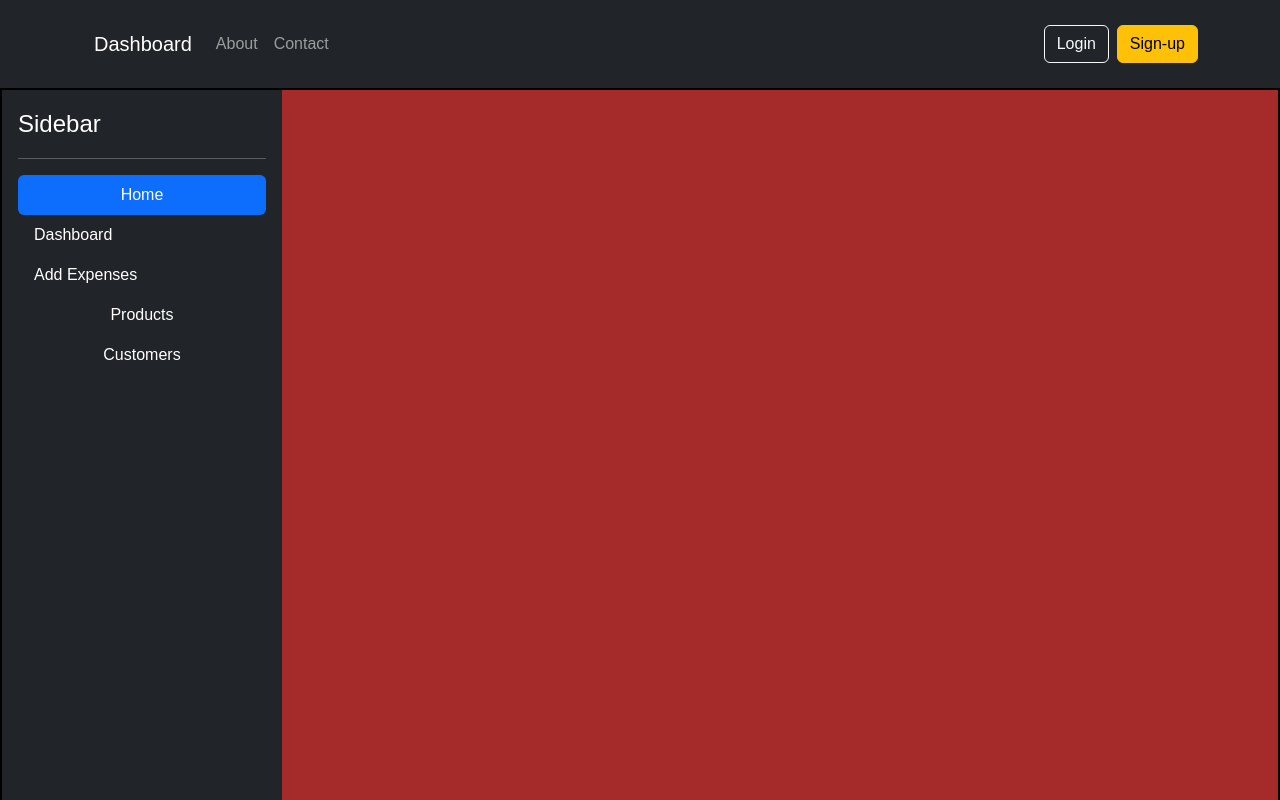
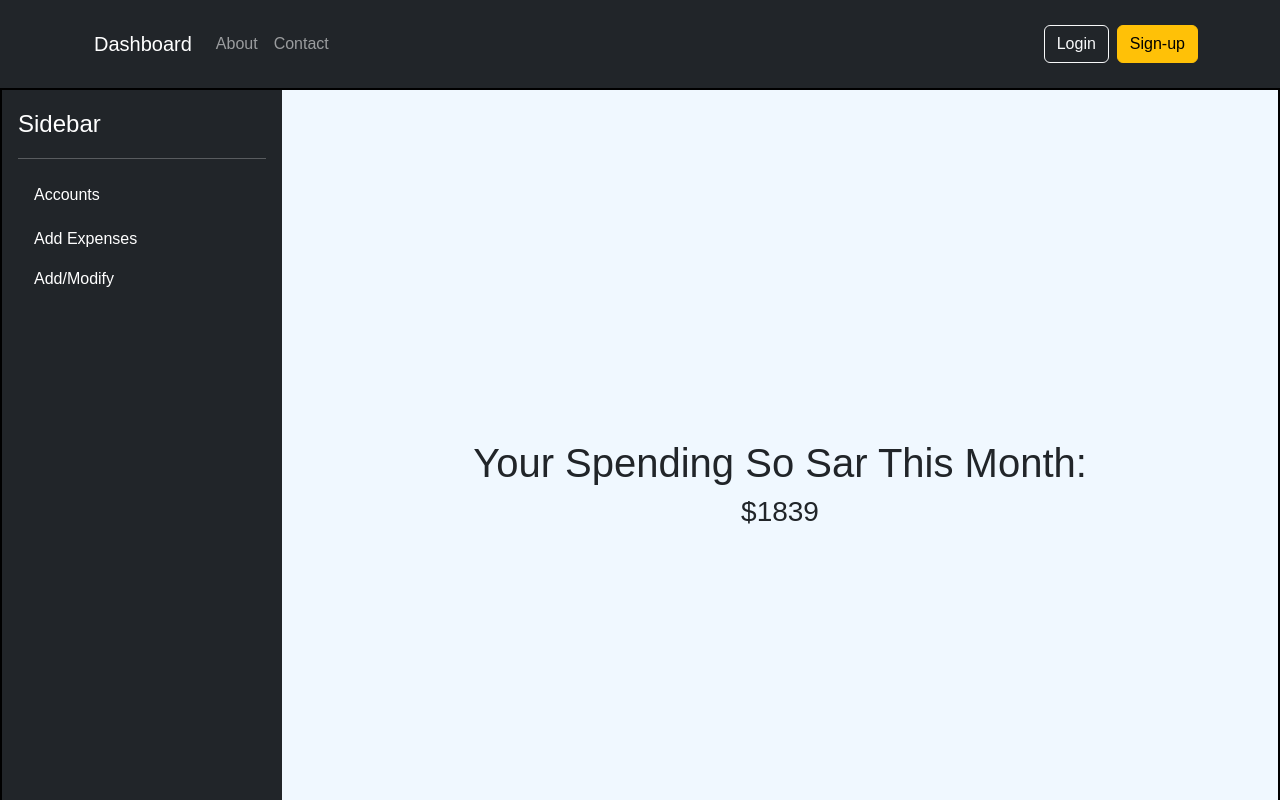
Before and after one commit to hoodadfarhad/BudgetApp, a React (Create React App) app: page / in a window 1280 px wide. Built offline with nearby package versions, Linux system fonts and the light colour scheme.

Commit message:
Modifying Sidebar, Adding components for Sidebar, Adding Input form for new cards

```diff
--- a/public/index.html
+++ b/public/index.html
@@ -44,5 +44,10 @@
       To begin the development, run `npm start` or `yarn start`.
       To create a production bundle, use `npm run build` or `yarn build`.
     -->
+    <script
+      src="https://cdn.jsdelivr.net/npm/bootstrap@5.3.3/dist/js/bootstrap.bundle.min.js"
+      integrity="sha384-YvpcrYf0tY3lHB60NNkmXc5s9fDVZLESaAA55NDzOxhy9GkcIdslK1eN7N6jIeHz"
+      crossorigin="anonymous"
+    ></script>
   </body>
 </html>
--- a/src/App.js
+++ b/src/App.js
@@ -9,7 +9,7 @@ export default function App() {
   return (
     <div>
       <Routes>
-        <Route path="/hey" element={<Route2 />} />
+        <Route path="/about" element={<Route2 />} />
         <Route path="/" element={<StartingPage />} />
       </Routes>
     </div>
--- /dev/null
+++ b/src/components/AddNewCard.jsx
@@ -0,0 +1,20 @@
+import React from "react";
+
+function AddNewCard(prop) {
+  return (
+    <div>
+      <li>
+        <a
+          class="link-body-emphasis d-inline-flex nav-link text-white rounded"
+          onClick={() => {
+            prop.cardSelector(3);
+          }}
+        >
+          Add new
+        </a>
+      </li>
+    </div>
+  );
+}
+
+export default AddNewCard;
--- /dev/null
+++ b/src/components/AllAccounts.jsx
@@ -0,0 +1,12 @@
+import React from "react";
+
+function AllAccounts(prop) {
+  return (
+    <div className="allAcc">
+      <h1>Your Spending So Sar This Month:</h1>
+      <h3>$1839</h3>
+    </div>
+  );
+}
+
+export default AllAccounts;
--- /dev/null
+++ b/src/components/Cards.jsx
@@ -0,0 +1,44 @@
+import React from "react";
+import ExistingCard from "./ExistingCard";
+import AddNewCard from "./AddNewCard";
+
+// to populate the arrays of cards - this will be moved to Node later
+
+const cardArr = [];
+
+function CardMaker(name, balance, bank) {
+  this.accountName = name;
+  this.accountBalance = balance;
+  this.bankName = bank;
+}
+
+cardArr.push(new CardMaker("Saving", 4300, "TD"));
+cardArr.push(new CardMaker("Chequing", 7100, "RBC"));
+cardArr.push(new CardMaker("GIC", 5000, "CIBC"));
+
+console.log(cardArr);
+
+// up to here
+
+function Cards(prop) {
+  return (
+    <div>
+      <AddNewCard cardSelector={prop.cardSelector} />
+
+      {cardArr.map((inp, idx) => {
+        return (
+          <ExistingCard
+            name={inp.accountName}
+            bank={inp.bankName}
+            balance={inp.accountBalance}
+            id={idx}
+            key={idx}
+            cardsSelector={prop.cardSelector}
+          />
+        );
+      })}
+    </div>
+  );
+}
+
+export default Cards;
--- /dev/null
+++ b/src/components/ExistingCard.jsx
@@ -0,0 +1,18 @@
+import React from "react";
+
+function ExistingCard(prop) {
+  return (
+    <li>
+      <a
+        class="link-body-emphasis d-inline-flex nav-link text-white rounded"
+        onClick={() => {
+          prop.cardsSelector(4);
+        }}
+      >
+        {prop.bank + " " + prop.name}
+      </a>
+    </li>
+  );
+}
+
+export default ExistingCard;
--- a/src/components/Header.jsx
+++ b/src/components/Header.jsx
@@ -13,7 +13,7 @@ function Header(prop) {
                   Dashboard
                 </Link>
                 <div className="navbar-nav">
-                  <Link to="/" className="nav-link">
+                  <Link to="/about" className="nav-link">
                     About
                   </Link>
                   <Link to="/about" className="nav-link">
--- /dev/null
+++ b/src/components/NewCardPanel.jsx
@@ -0,0 +1,48 @@
+import React from "react";
+
+function NewCardPanel(prop) {
+  return (
+    <div className="newCardInput">
+      <form className="form-width">
+        <div className="mb-3">
+          <label for="exampleFormControlInput1" className="form-label">
+            Account Name:
+          </label>
+          <input
+            type="email"
+            className="form-control"
+            id="exampleFormControlInput1"
+            placeholder="Example: Saving"
+          />
+
+          <label for="exampleFormControlInput1" className="form-label">
+            Bank Name:
+          </label>
+          <input
+            type="email"
+            className="form-control"
+            id="exampleFormControlInput1"
+            placeholder="Example: TD"
+          />
+
+          <label for="exampleFormControlInput1" className="form-label">
+            Balance:
+          </label>
+          <input
+            type="email"
+            className="form-control"
+            id="exampleFormControlInput1"
+            placeholder="Example: 1000.00"
+          />
+        </div>
+        <div class="col-auto">
+          <button type="submit" class="btn btn-primary mb-3">
+            Add Account
+          </button>
+        </div>
+      </form>
+    </div>
+  );
+}
+
+export default NewCardPanel;
--- a/src/components/RouterTest.jsx
+++ b/src/components/RouterTest.jsx
@@ -1,9 +1,11 @@
 import React from "react";
 import { Link } from "react-router-dom";
+import Header from "./Header";
 
 function Route2(prop) {
   return (
     <div>
+      <Header />
       <h1>SALAM BITCH</h1>
     </div>
   );
--- a/src/components/Sidebar.jsx
+++ b/src/components/Sidebar.jsx
@@ -1,4 +1,5 @@
 import React from "react";
+import Cards from "./Cards";
 import { Link } from "react-router-dom";
 
 function Sidebar(prop) {
@@ -8,17 +9,22 @@ function Sidebar(prop) {
       style={{ width: "280px" }}
     >
       <Link
-        to="/hey"
+        to="/"
         className="d-flex align-items-center mb-3 mb-md-0 me-md-auto text-white text-decoration-none"
       >
         <span className="fs-4">Sidebar</span>
       </Link>
       <hr />
       <ul className="nav nav-pills flex-column mb-auto">
-        <li className="nav-item">
-          <Link to="/hey" className="nav-link active" aria-current="page">
-            Home
-          </Link>
+        <li class="mb-1">
+          <button
+            class="nav-link text-white btn-toggle rounded border-0 collapsed"
+            onClick={() => {
+              prop.optionSelector(0);
+            }}
+          >
+            Accounts
+          </button>
         </li>
 
         <li>
@@ -28,30 +34,27 @@ function Sidebar(prop) {
               prop.optionSelector(1);
             }}
           >
-            Dashboard
+            Add Expenses
           </button>
         </li>
 
-        <li>
+        <li class="mb-1">
           <button
-            className="nav-link text-white"
+            class="nav-link text-white btn-toggle rounded border-0 collapsed"
+            data-bs-toggle="collapse"
+            data-bs-target="#home-collapse"
+            aria-expanded="false"
             onClick={() => {
               prop.optionSelector(2);
             }}
           >
-            Add Expenses
+            Add/Modify
           </button>
-        </li>
-
-        <li>
-          <Link to="/" className="nav-link text-white">
-            Products
-          </Link>
-        </li>
-        <li>
-          <Link to="/" className="nav-link text-white">
-            Customers
-          </Link>
+          <div class="collapse" id="home-collapse">
+            <ul class="btn-toggle-nav list-unstyled fw-normal pb-1 small">
+              <Cards cardSelector={prop.optionSelector} />
+            </ul>
+          </div>
         </li>
       </ul>
       <hr />
--- a/src/components/StartingPage.jsx
+++ b/src/components/StartingPage.jsx
@@ -2,21 +2,35 @@ import React, { useState } from "react";
 import Header from "./Header";
 import Sidebar from "./Sidebar";
 import Dashboard from "./Dashboard";
-import Expenses from "./AddExp";
+import AddExpenses from "./AddExp";
+import Overview from "./AllAccounts";
+import NewCardPanel from "./NewCardPanel";
 
 import { Link } from "react-router-dom";
 
 function StartingPage(prop) {
-  const [clickedOption, setClickedOption] = useState(1);
+  const [clickedOption, setClickedOption] = useState(0);
 
   function SideBarResult(id) {
     switch (id) {
+      case 0:
+        setClickedOption(0);
+        break;
+
       case 1:
         setClickedOption(1);
         break;
 
       case 2:
         setClickedOption(2);
+        break;
+
+      case 3:
+        setClickedOption(3);
+        break;
+
+      case 4:
+        setClickedOption(4);
         break;
 
       default:
@@ -27,15 +41,30 @@ function StartingPage(prop) {
 
   function WhatToRender(op) {
     switch (op) {
+      case 0:
+        return <Overview />;
+        break;
+
       case 1:
-        return <Dashboard />;
+        return <AddExpenses />;
         break;
       case 2:
-        return <Expenses />;
+        return <Dashboard />;
+        // return <Dashboard />; modify/add accounts
+        break;
+
+      // add-new component goes here:
+      case 3:
+        return <NewCardPanel />;
+        break;
+
+      // card component goes here:
+      case 4:
+        return <Overview />;
         break;
 
       default:
-        return <Dashboard />;
+        return <Overview />;
         break;
     }
   }
--- a/src/styles.css
+++ b/src/styles.css
@@ -44,3 +44,32 @@ body {
   width: 100vw;
   overflow: hidden;
 }
+
+.link-body-emphasis:hover {
+  /* background-color: #0d6efd; */
+  color: white !important;
+  font-weight: bold;
+}
+
+.allAcc {
+  height: 100%;
+  width: 100%;
+  background-color: aliceblue;
+  display: flex;
+  flex-direction: column;
+  justify-content: center;
+  align-items: center;
+}
+
+.newCardInput {
+  display: flex;
+  flex-direction: column;
+  justify-content: space-around;
+  align-items: center;
+  width: 100%;
+  border: 3px black solid;
+}
+
+.form-width {
+  width: 50%;
+}
```
